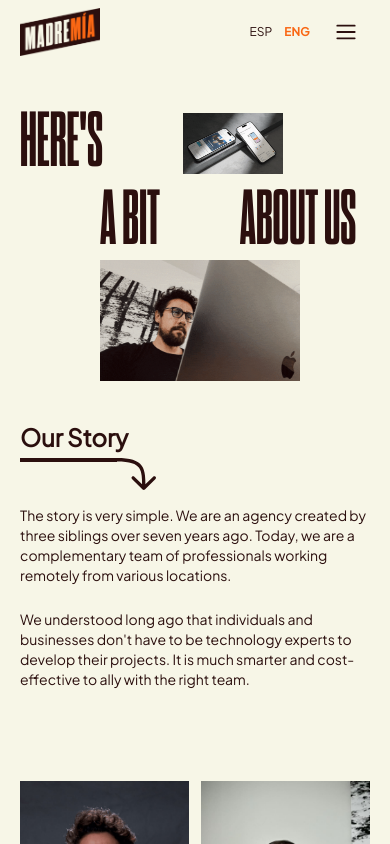
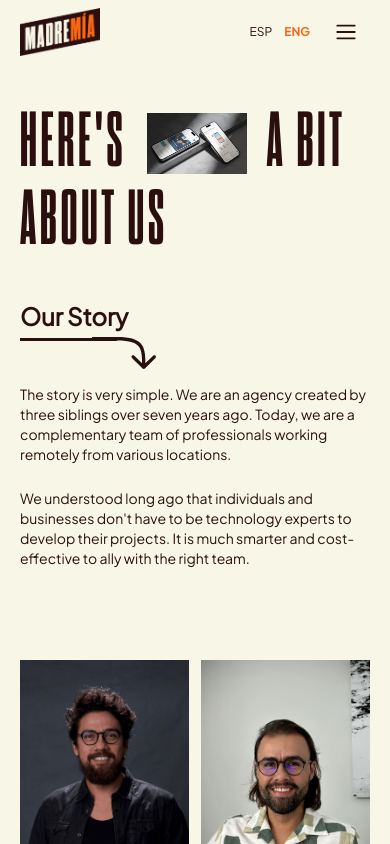
Before and after one commit to girres/next.madremia, a Next.js app: page /en/us in a window 390 px wide. Shown: the top 844 px of the page. Built offline with nearby package versions, Linux system fonts and the light colour scheme.

Commit message:
Nosotros Title

```diff
--- a/src/components/Blocks/index.js
+++ b/src/components/Blocks/index.js
@@ -225,7 +225,7 @@ export const BlockUsHeading = ({ data = {} }) => {
   const { text1 = null, text2 = null, text3 = null } = data || {};
   return (
     <div className='block'>
-      <div className='flex items-center flex-wrap space-x-20 text-left'>
+      <div className='hidden lg:flex items-center flex-wrap space-x-20 text-left'>
         {text1 && (
           <div className='uppercase fontDGEBold text-[20vw] leading-[20vw]'>
             {text1}
@@ -261,6 +261,23 @@ export const BlockUsHeading = ({ data = {} }) => {
           priority
           className='max-h-[200px] max-w-[200px] lg:max-h-[600px] lg:max-w-[600px]'
         />
+      </div>
+      <div className='block lg:hidden'>
+        <div className='uppercase fontDGEBold text-[20vw] leading-[20vw] tracking-wider flex items-center justify-start flex-wrap'>
+          <span className='mr-5'>{text1}</span>
+          <Image
+            src='/images/gif/mm_team.gif'
+            alt='MadreMía logo'
+            unoptimized
+            width={300}
+            height={300}
+            quality={100}
+            priority
+            className='max-h-[100px] max-w-[100px] lg:max-h-[300px] lg:max-w-[300px]'
+          />
+          <span className='mx-5'>{text2}</span>
+          <span className=''>{text3}</span>
+        </div>
       </div>
     </div>
   );
```
